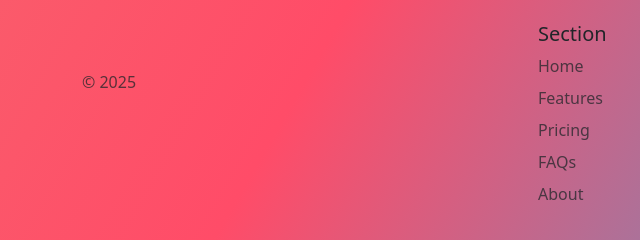
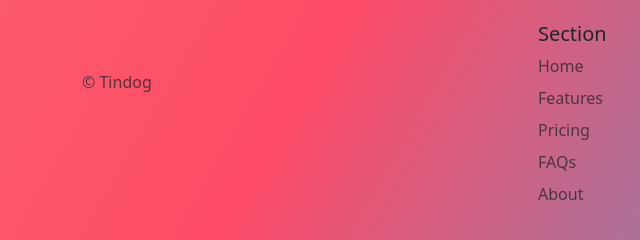
Before and after one commit to Margherita97/tin-dog, a plain HTML site: page index.html in a window 1280 px wide. Shown: the part 2152-2392 px from the top of the page, 0-640 px from the left. Drawn offline with nearby package versions, Linux system fonts and the light colour scheme.

Commit message:
Change brand

```diff
--- a/index.html
+++ b/index.html
@@ -237,7 +237,7 @@
           <use xlink:href="#bootstrap"></use>
         </svg>
       </a>
-      <p class="text-body-secondary">© 2025</p>
+      <p class="text-body-secondary">© Tindog</p>
     </div>
 
     <div class="col mb-3">
```
